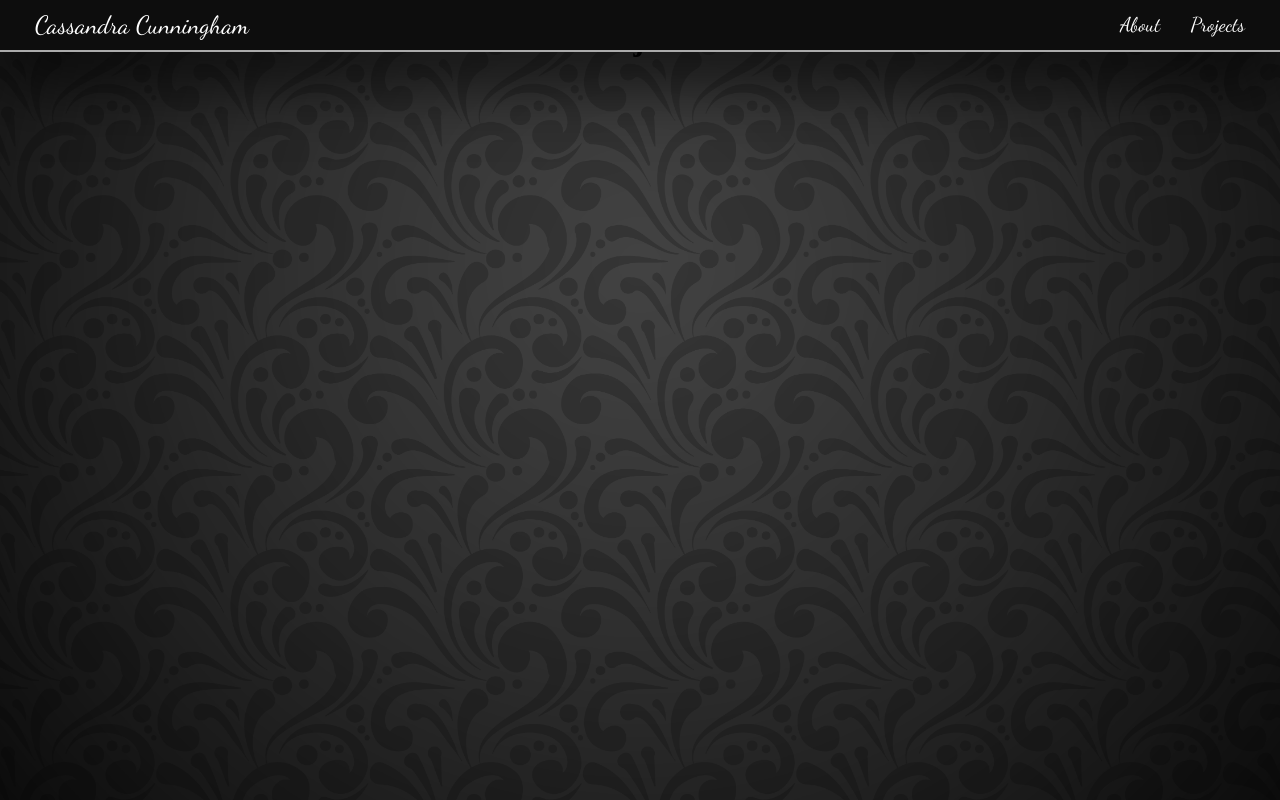
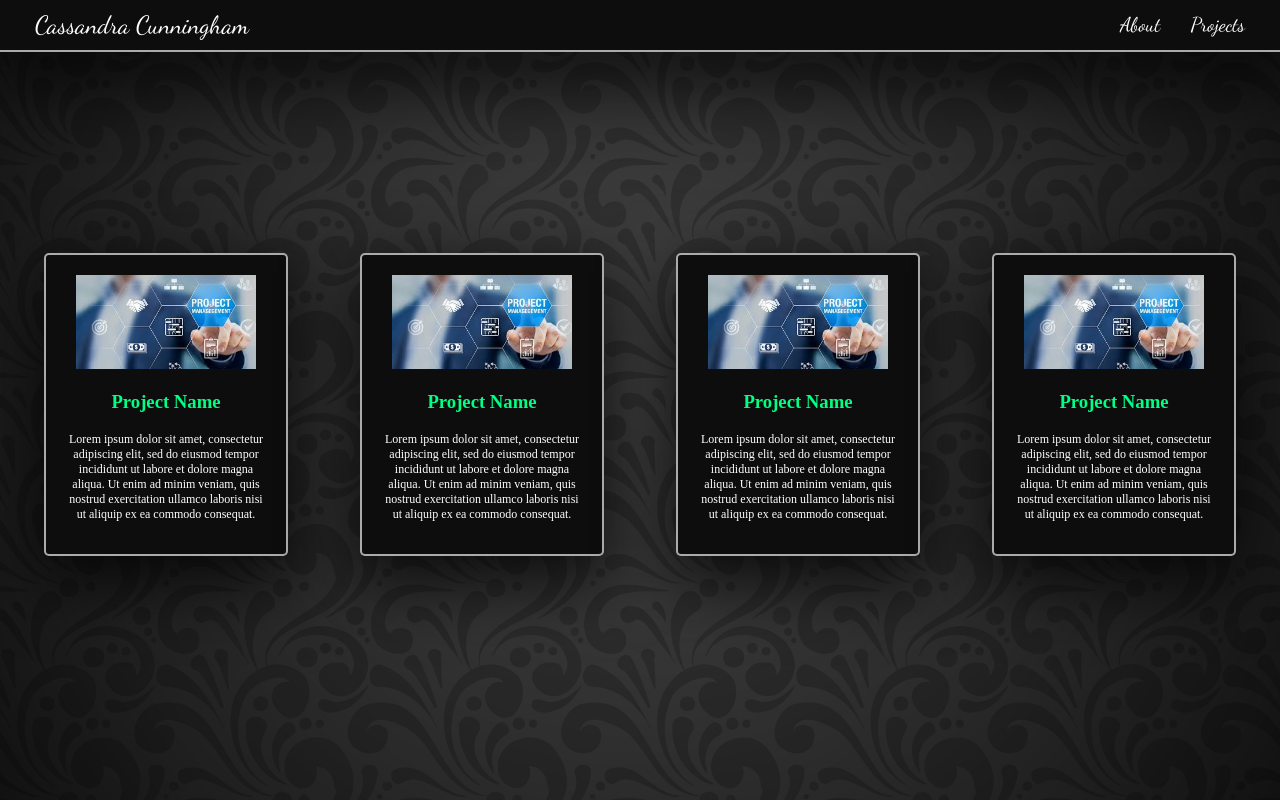
Before and after one commit to ScriptSculptorJS/cassandra-cunningham-portfolio, a React (Vite) app: page /projects in a window 1280 px wide. Built offline with nearby package versions, Linux system fonts and the light colour scheme.

Commit message:
Created HTML and styling for a project card that renders in window when on the Projects page.

```diff
--- a/src/App.jsx
+++ b/src/App.jsx
@@ -1,6 +1,7 @@
 import React from 'react';
 import Header from './components/header.jsx';
 import Home from './pages/Home.jsx';
+import Projects from './pages/Projects.jsx';
 import { Route, Routes } from 'react-router-dom';
 
 function App() {
@@ -12,7 +13,7 @@ function App() {
       <Routes>
         <Route path='/' element={<Home />} />
         <Route path='/about' element={<h1>About</h1>} />
-        <Route path='/projects' element={<h1>Projects</h1>} />
+        <Route path='/projects' element={<Projects />} />
       </Routes>
     </>
   )
--- /dev/null
+++ b/src/components/project.jsx
@@ -0,0 +1,16 @@
+import projectImage from '../assets/test-project-image.jpg';
+
+function Project() {
+
+  return(
+    <div className='project-container'>
+      <div className='project-content'>
+        <img src={projectImage} className='project-image'/>
+        <h3 className='project-name'>Project Name</h3>
+        <p className='project-description'>Lorem ipsum dolor sit amet, consectetur adipiscing elit, sed do eiusmod tempor incididunt ut labore et dolore magna aliqua. Ut enim ad minim veniam, quis nostrud exercitation ullamco laboris nisi ut aliquip ex ea commodo consequat.</p>
+      </div>
+    </div>
+  )
+}
+
+export default Project
--- a/src/main.jsx
+++ b/src/main.jsx
@@ -3,6 +3,7 @@ import { createRoot } from 'react-dom/client'
 import './styles/index.css';
 import './styles/header.css';
 import './styles/greeting.css';
+import './styles/project.css';
 import App from './App.jsx'
 import { BrowserRouter as Router } from 'react-router-dom';
 
--- /dev/null
+++ b/src/pages/Projects.jsx
@@ -0,0 +1,15 @@
+import Project from '../components/project.jsx';
+
+function Projects() {
+
+  return(
+    <div className='projects-container'>
+      <Project />
+      <Project />
+      <Project />
+      <Project />
+    </div>
+  )
+}
+
+export default Projects
--- /dev/null
+++ b/src/styles/project.css
@@ -0,0 +1,39 @@
+.projects-container {
+  display: flex;
+  flex-direction: row;
+  flex-wrap: wrap;
+  margin-top: 20%
+}
+
+.project-container {
+  flex-grow: 1;
+  display: flex;
+  justify-content: center;
+  align-items: center;
+  flex-flow: column wrap;
+  margin-bottom: 30px;
+}
+
+.project-content {
+  width: 200px;
+  border: 2px solid hsla(0, 0%, 83%, 0.798);
+  background-color: #0D0D0D;
+  margin: 0px 30px;
+  padding: 20px;
+  color: #FFFFFF;
+  box-shadow: rgba(0, 0, 0, 0.80) 0px 22px 70px 4px;
+  border-radius: 5px;
+}
+
+.project-content img {
+  width: 180px;
+}
+
+.project-content h3 {
+  color: #00FF85;
+}
+
+.project-content p {
+  font-size: 12px;
+  color: white;
+}
```
Also changed, not shown: src/assets/test-project-image.jpg (added).
